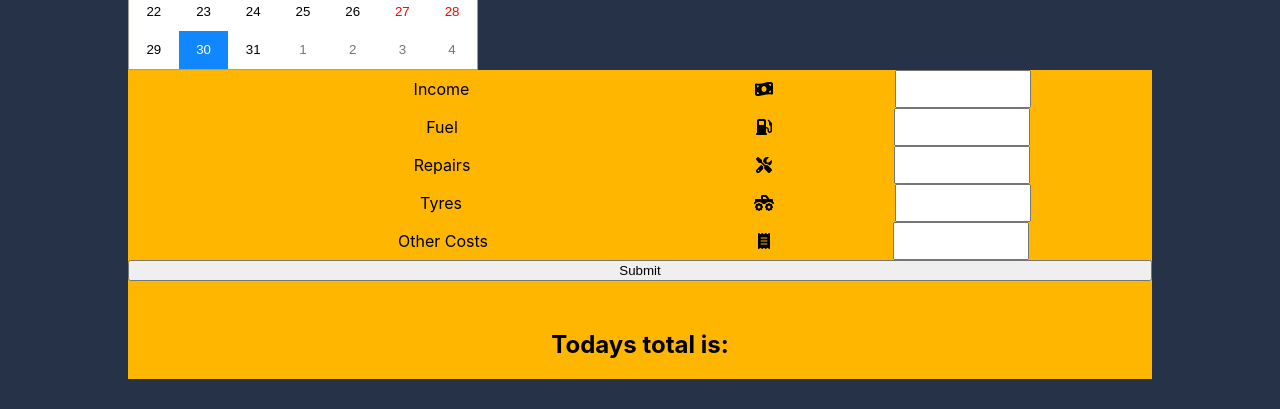
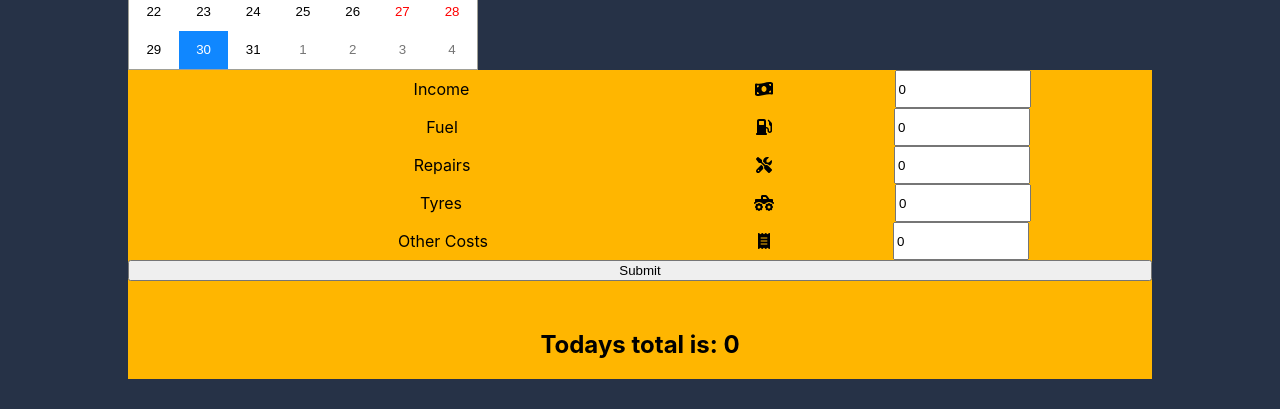
Before and after one commit to pathirny/Recovery, a React (Create React App) app in the folder recovery/: page / in a window 1280 px wide. Both pictures are taken after a click on the button "30". Shown: the part 292-701 px from the top of the page. Built offline with nearby package versions, Linux system fonts and the light colour scheme; no server answers; the database is empty.

Commit message:
form closes on submit

```diff
--- a/recovery/src/components/Calendar.js
+++ b/recovery/src/components/Calendar.js
@@ -17,12 +17,12 @@ export default function CalendarView() {
     new Date().toISOString().split("T")[0].replace(/-/g, "/")
   );
   const [showForm, setShowForm] = useState(false);
-  const [petrol, setPetrol] = useState();
-  const [tyres, setTyres] = useState();
-  const [repairs, setRepairs] = useState();
-  const [otherCosts, setOtherCosts] = useState();
-  const [income, setIncome] = useState();
-  const [total, setTotal] = useState();
+  const [petrol, setPetrol] = useState(0);
+  const [tyres, setTyres] = useState(0);
+  const [repairs, setRepairs] = useState(0);
+  const [otherCosts, setOtherCosts] = useState(0);
+  const [income, setIncome] = useState(0);
+  const [total, setTotal] = useState(0);
   // get supabase client
   const supabaseUrl = "https://rksutahgreosodfhxyro.supabase.co";
   const supabase = createClient(
@@ -50,16 +50,18 @@ export default function CalendarView() {
           .eq("created_at", selectedDate);
 
         let response = data;
-        console.log(response);
-
+        if (!data) {
+          setOtherCosts(0);
+          setRepairs(0);
+          setTyres(0);
+          setPetrol(0);
+          setIncome(0);
+        }
         setOtherCosts(response[0].other_costs);
         setRepairs(response[0].repairs);
         setTyres(response[0].tyres);
         setPetrol(response[0].petrol);
         setIncome(response[0].income);
-        if (error) {
-          console.log(error);
-        }
       } catch (error) {
         console.log(error);
       }
@@ -106,6 +108,10 @@ export default function CalendarView() {
     }
   }
 
+  function closeFormInsertData() {
+    setShowForm(false);
+    insertData();
+  }
   return (
     <div>
       <Calendar
@@ -171,7 +177,7 @@ export default function CalendarView() {
               />
             </div>
 
-            <button type="button" onClick={insertData}>
+            <button type="button" onClick={closeFormInsertData}>
               Submit
             </button>
           </form>
```
